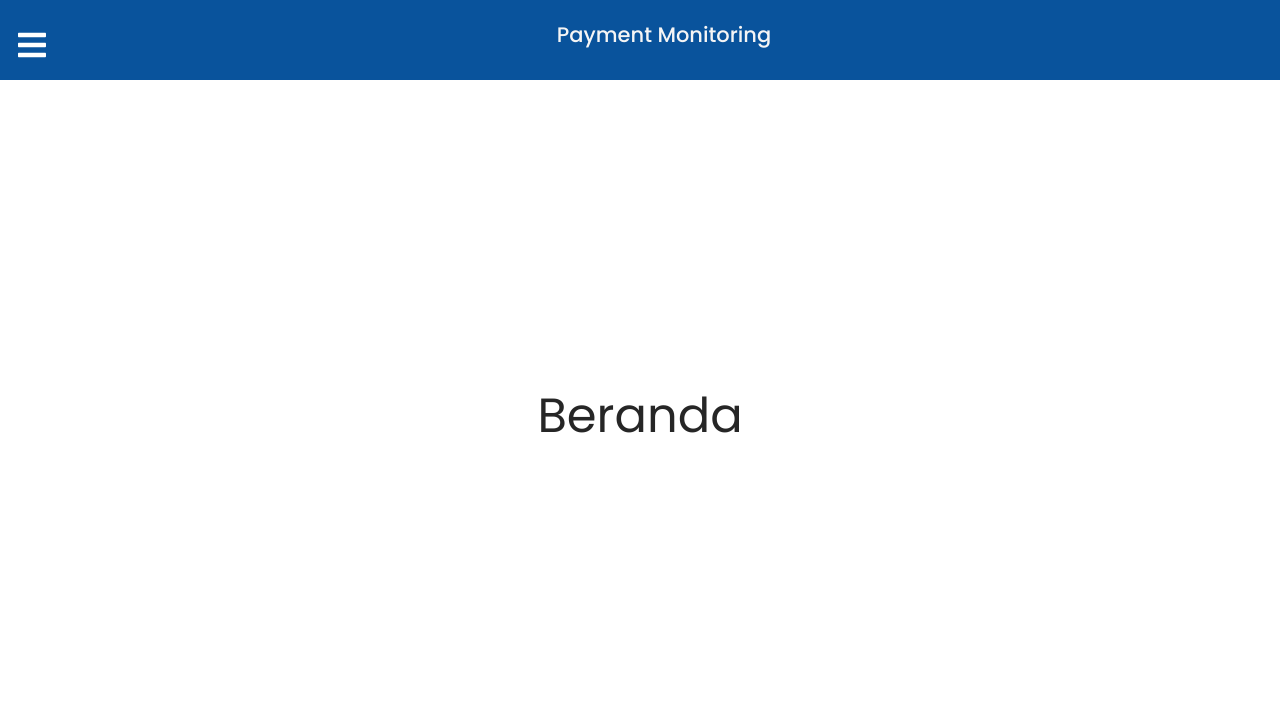
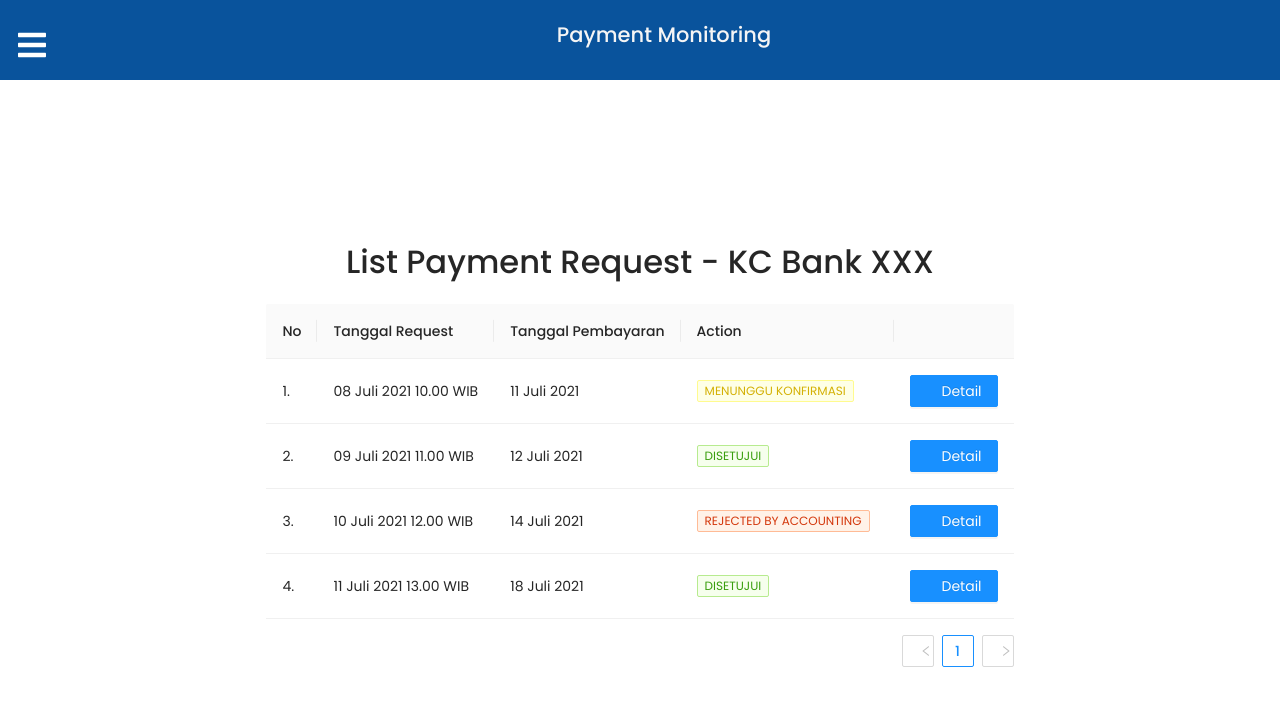
Before and after one commit to renopp/payment-monitoring-ci, a React (Create React App) app: page /beranda in a window 1280 px wide. Shown: the top 706 px of the page. Built offline with nearby package versions, Linux system fonts and the light colour scheme.

Commit message:
Payment Request: Add Functional

```diff
--- a/src/App.js
+++ b/src/App.js
@@ -13,9 +13,9 @@ function App() {
       <Router>
         <Navbar />
         <Switch>
+          <Route path="/" exact component={LoginPage} />
           <Route path="/beranda" component={Beranda} />
           <Route path="/create-payment" component={CreatePayment} />
-          <Route path="/login" exact component={LoginPage} />
         </Switch>
       </Router>
     </>
--- /dev/null
+++ b/src/components/ListPaymentRequest.css
@@ -0,0 +1,57 @@
+@import "~antd/dist/antd.css";
+
+body {
+  margin: 0;
+  font-family: -apple-system, BlinkMacSystemFont, "Segoe UI", "Roboto", "Oxygen",
+    "Ubuntu", "Cantarell", "Fira Sans", "Droid Sans", "Helvetica Neue",
+    sans-serif;
+  -webkit-font-smoothing: antialiased;
+  -moz-osx-font-smoothing: grayscale;
+}
+
+h1 {
+  text-align: center;
+  margin-bottom: 30px;
+  font-size: large;
+}
+
+/* table body*/
+.ant-table-tbody > tr > td {
+  height: 45px;
+  text-align: center;
+  padding-left: 20px;
+  padding-right: 20px;
+}
+/* table thead */
+.ant-table-thead > tr > th {
+  font-size: 16px;
+  line-height: 20px;
+  letter-spacing: 0.085em;
+  color: white;
+
+  background: rgba(15, 82, 186, 0.5);
+  height: 60px;
+  padding-left: 20px;
+  padding-right: 20px;
+  text-align: center;
+}
+
+.table-row-light {
+  background-color: white;
+}
+.table-row-dark {
+  background-color: rgba(202, 223, 255, 0.282);
+}
+
+/* button */
+.ant-btn-primary {
+  background-color: #a4a3f9;
+  border-radius: 6px;
+  box-shadow: 0px 4px 4px rgba(0, 0, 0, 0.25);
+
+  border: none;
+  padding-right: 25px;
+}
+.ant-btn-primary:hover {
+  background-color: #8987ff;
+}
--- /dev/null
+++ b/src/components/ListPaymentRequest.js
@@ -0,0 +1,111 @@
+import React, { useState } from "react";
+import { Table, Tag, Space, Button, Row } from "antd";
+import "./ListPaymentRequest";
+
+const ListPaymentRequest = () => {
+  // table
+  const columns = [
+    {
+      title: "No",
+      dataIndex: "no",
+      key: "no",
+    },
+    {
+      title: "Tanggal Request",
+      dataIndex: "tgl_request",
+      key: "tgl_request",
+    },
+    {
+      title: "Tanggal Pembayaran",
+      dataIndex: "tgl_pembayaran",
+      key: "tgl_pembayaran",
+    },
+    {
+      title: "Action",
+      key: "action",
+      dataIndex: "action",
+      render: (action) => (
+        <>
+          {action.map((act) => {
+            let color;
+            if (act === "rejected by accounting") {
+              color = "volcano";
+            } else if (act === "disetujui") {
+              color = "green";
+            } else if (act === "menunggu konfirmasi") {
+              color = "yellow";
+            }
+            return (
+              <Tag color={color} key={act}>
+                {act.toUpperCase()}
+              </Tag>
+            );
+          })}
+        </>
+      ),
+    },
+    {
+      // title: 'Button',
+      key: "buttonDetail",
+      render: (text) => (
+        <Space size="middle">
+          <Button type="primary">Detail</Button>
+        </Space>
+      ),
+    },
+  ];
+
+  const data = [
+    {
+      key: "1",
+      no: "1.",
+      tgl_request: "08 Juli 2021 10.00 WIB",
+      tgl_pembayaran: "11 Juli 2021",
+      action: ["menunggu konfirmasi"],
+    },
+    {
+      key: "2",
+      no: "2.",
+      tgl_request: "09 Juli 2021 11.00 WIB",
+      tgl_pembayaran: "12 Juli 2021",
+      action: ["disetujui"],
+    },
+    {
+      key: "3",
+      no: "3.",
+      tgl_request: "10 Juli 2021 12.00 WIB",
+      tgl_pembayaran: "14 Juli 2021",
+      action: ["rejected by accounting"],
+    },
+    {
+      key: "4",
+      no: "4.",
+      tgl_request: "11 Juli 2021 13.00 WIB",
+      tgl_pembayaran: "18 Juli 2021",
+      action: ["disetujui"],
+    },
+  ];
+
+  return (
+    <Row
+      justify="center"
+      style={{
+        marginTop: "40px",
+        display: "flex",
+        flexDirection: "column",
+        alignItems: "center",
+      }}
+    >
+      <h6>List Payment Request - KC Bank XXX</h6>
+      <Table
+        rowClassName={(record, index) =>
+          index % 2 === 0 ? "table-row-light" : "table-row-dark"
+        }
+        columns={columns}
+        dataSource={data}
+      />
+    </Row>
+  );
+};
+
+export default ListPaymentRequest;
--- a/src/components/LoginForm.js
+++ b/src/components/LoginForm.js
@@ -4,7 +4,7 @@ import { useHistory } from "react-router-dom";
 
 const LoginForm = () => {
   const history = useHistory();
-  const navigateTo = () => history.push("/src/pages/Beranda.js");
+  const navigateTo = () => history.push("/beranda");
 
   const [username, setUsername] = React.useState("");
   const [password, setPassword] = React.useState("");
--- a/src/components/SidebarData.js
+++ b/src/components/SidebarData.js
@@ -18,7 +18,7 @@ export const SidebarData = [
   },
   {
     title: "Sign Out",
-    path: "/login",
+    path: "/",
     icon: <FaIcons.FaSignOutAlt />,
     cName: "nav-text",
   },
--- a/src/pages/Beranda.js
+++ b/src/pages/Beranda.js
@@ -1,9 +1,10 @@
 import React from "react";
+import ListPaymentRequest from "../components/ListPaymentRequest";
 
 const Beranda = () => {
   return (
     <div className="beranda">
-      <p>Beranda</p>
+      <ListPaymentRequest />
     </div>
   );
 };
--- a/src/pages/LoginPage.js
+++ b/src/pages/LoginPage.js
@@ -5,7 +5,7 @@ import "antd/dist/antd.css";
 import { Layout } from "antd";
 import LoginForm from "./../components/LoginForm";
 
-const {} = Layout;
+// const {} = Layout;
 
 const LoginPage = () => {
   return (
```
